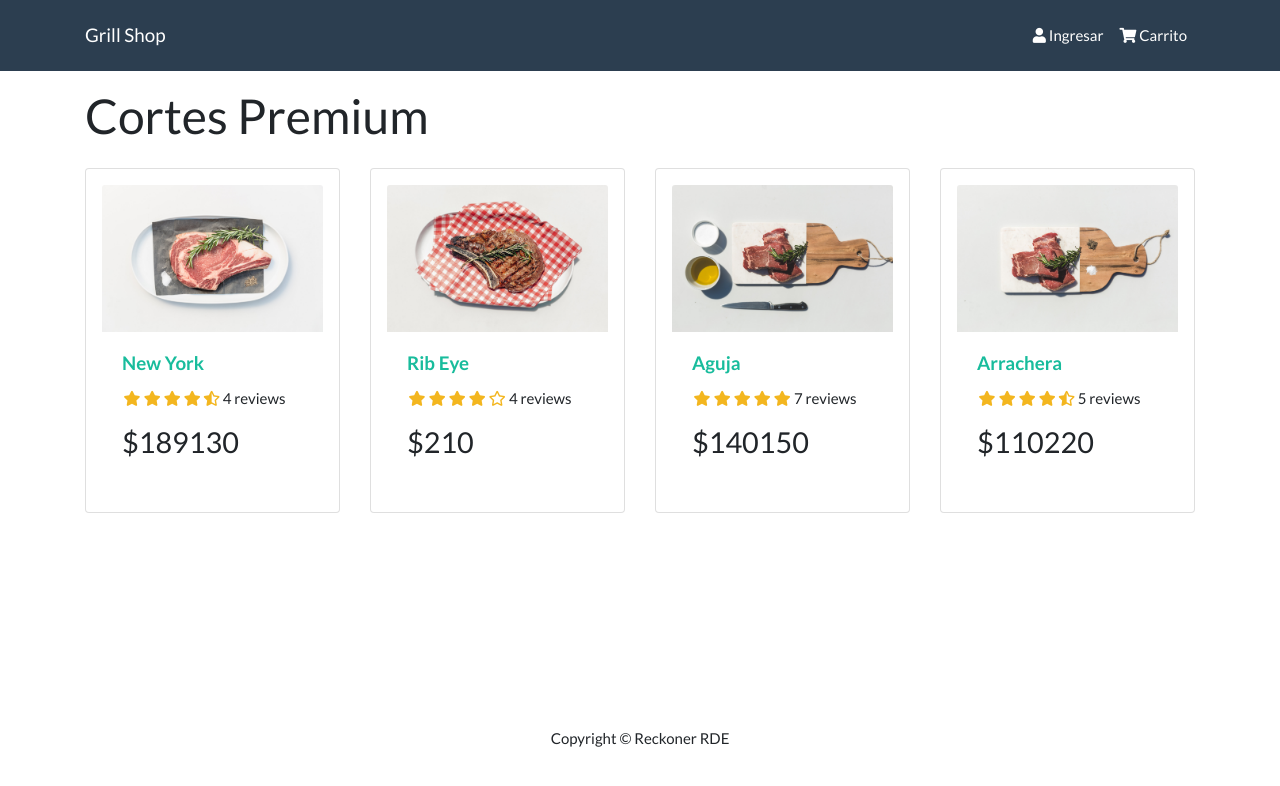
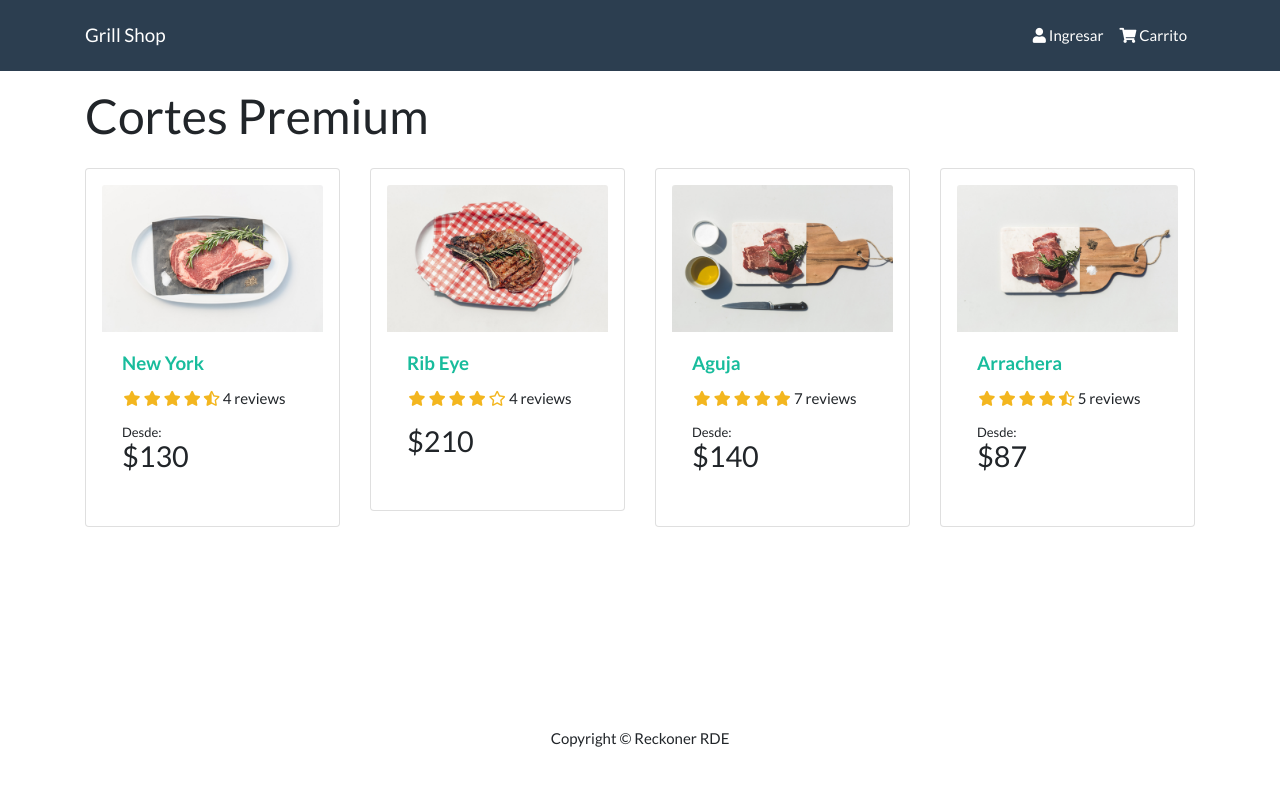
Before and after one commit to aaronvegu/grillshop-mern-stack, a React (Create React App) app in the folder frontend/: page / in a window 1280 px wide. Shown: the top 786 px of the page. Built offline with nearby package versions, Linux system fonts and the light colour scheme.

Commit message:
Operation is integrated to determine the lowest price only when you have a product with different prices. This in Product component

```diff
--- a/frontend/src/components/Product.js
+++ b/frontend/src/components/Product.js
@@ -20,7 +20,13 @@ const Product = (props) => {
             text={`${props.product.numReviews} reviews`}
           />
         </Card.Text>
-        <Card.Text as='h3'>${props.product.type.map((t) => t.price)}</Card.Text>
+        <Card.Text as='h3'>
+          <p className='spcs-text'>{props.product.type[1] ? 'Desde: ' : ''}</p>
+          {`$${props.product.type.reduce(
+            (min, t) => (t.price < min ? t.price : min),
+            props.product.type[0].price
+          )}`}
+        </Card.Text>
       </Card.Body>
     </Card>
   );
--- a/frontend/src/index.css
+++ b/frontend/src/index.css
@@ -10,3 +10,8 @@ h3 {
 .rating span {
   margin: 0.1rem;
 }
+
+.spcs-text {
+  font-size: small;
+  margin-bottom: -0.1rem;
+}
--- a/frontend/src/products.js
+++ b/frontend/src/products.js
@@ -89,6 +89,12 @@ const products = [
         price: 220,
         typeStock: 3,
       },
+      {
+        _typeId: 3,
+        weight: 300,
+        price: 87,
+        typeStock: 3,
+      },
     ],
     rating: 4.5,
     numReviews: 5,
```
